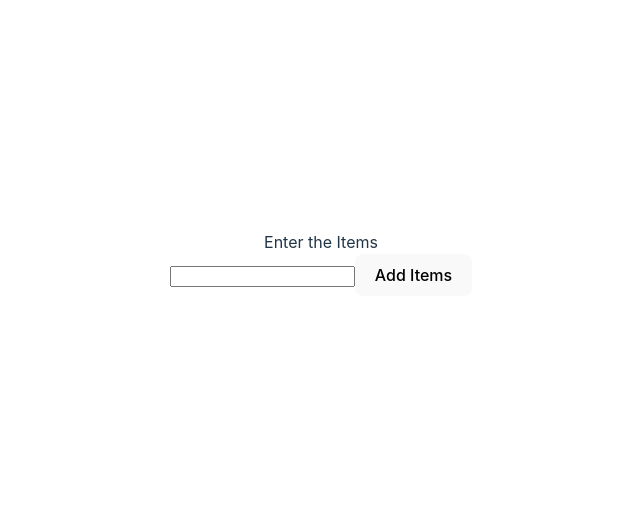
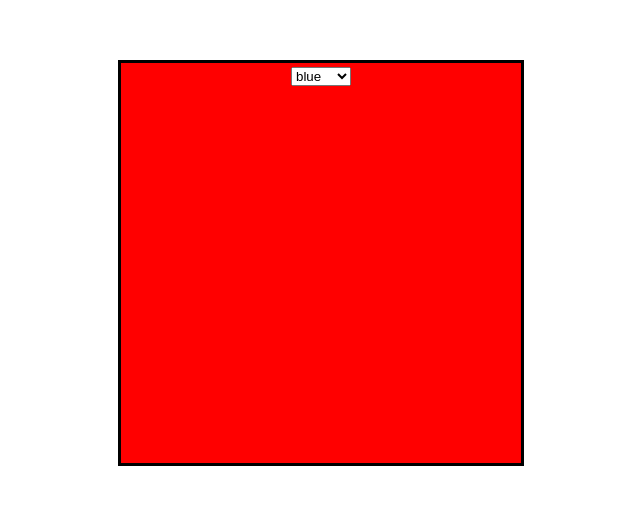
Before and after one commit to Truebus/Practice-UseState-Hook, a React (Vite) app: page / in a window 1280 px wide. Shown: the part 137-642 px from the top of the page, without its empty margins (319-959 px from the left). Built offline with nearby package versions, Linux system fonts and the light colour scheme.

Commit message:
today task

```diff
--- a/src/App.jsx
+++ b/src/App.jsx
@@ -1,10 +1,11 @@
 import './App.css'
+import { Pick } from './Usestate/Picker'
 import { Shopping } from './Usestate/Shopping'
 
 
 function App() {
  return (
-  <Shopping/>
+  <Pick/>
   )
 }
 
--- /dev/null
+++ b/src/Usestate/Picker.jsx
@@ -0,0 +1,25 @@
+//Create a component that allows users to pick a color and displays the selected color.
+// Requirements:
+// •	Use a state to hold the selected color.
+// •	Initialize the state with a default color (e.g., "red").
+// •	Create a dropdown or a set of buttons for different colors.
+// •	Display a box filled with the selected color.
+import { useState } from "react";
+export const Pick=()=>{
+    const[color,setColor]=useState('red');
+    const colors=[{id:1,color:"blue"},{id:2,color:"black"},{id:3,color:"green"},{id:4,color:"yellow"}];
+    const handle=(e)=>{
+        setColor(e.target.value)
+    }
+    return(
+        <div>
+            <div style={{height:"400px",width:"400px",border:"3px solid black",backgroundColor:color}}>
+                <select onChange={handle}>
+            {colors.map((x)=>(
+                <option key={x.id} value={x.color}>{x.color}</option>
+            ))}
+                </select>
+            </div>
+        </div>
+    )
+}
```
